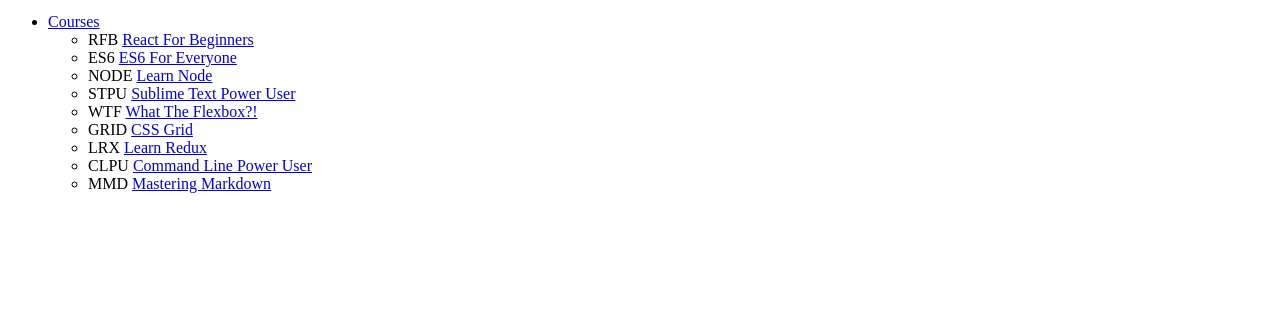
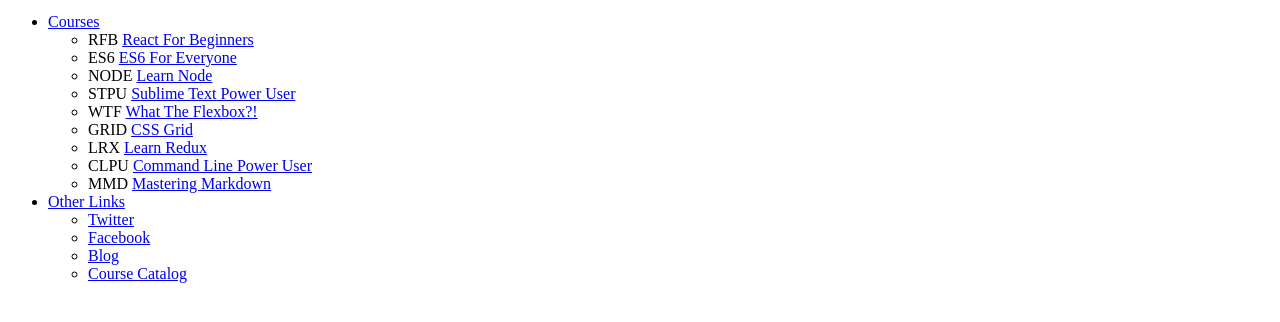
Before and after one commit to oletendart/javascript30, a plain HTML site: page stripe_follow_along_nav/index.html in a window 1280 px wide. Shown: the part 426-748 px from the top of the page. Drawn offline with Linux system fonts and the light colour scheme.

Commit message:
create li contains other links

```diff
--- a/stripe_follow_along_nav/index.html
+++ b/stripe_follow_along_nav/index.html
@@ -70,6 +70,25 @@
             </li>
           </ul>
         </li>
+        <li>
+          <a href="#">Other Links</a>
+          <ul class="dropdown dropdown3">
+            <li>
+              <a class="button" href="http://twitter.com/wesbos">Twitter</a>
+            </li>
+            <li>
+              <a class="button" href="http://facebook.com/wesbos.developer"
+                >Facebook</a
+              >
+            </li>
+            <li><a class="button" href="http://wesbos.com">Blog</a></li>
+            <li>
+              <a class="button" href="http://wesbos.com/courses"
+                >Course Catalog</a
+              >
+            </li>
+          </ul>
+        </li>
       </ul>
     </nav>
     <script type="text/javascript" src="script.js"></script>
```
